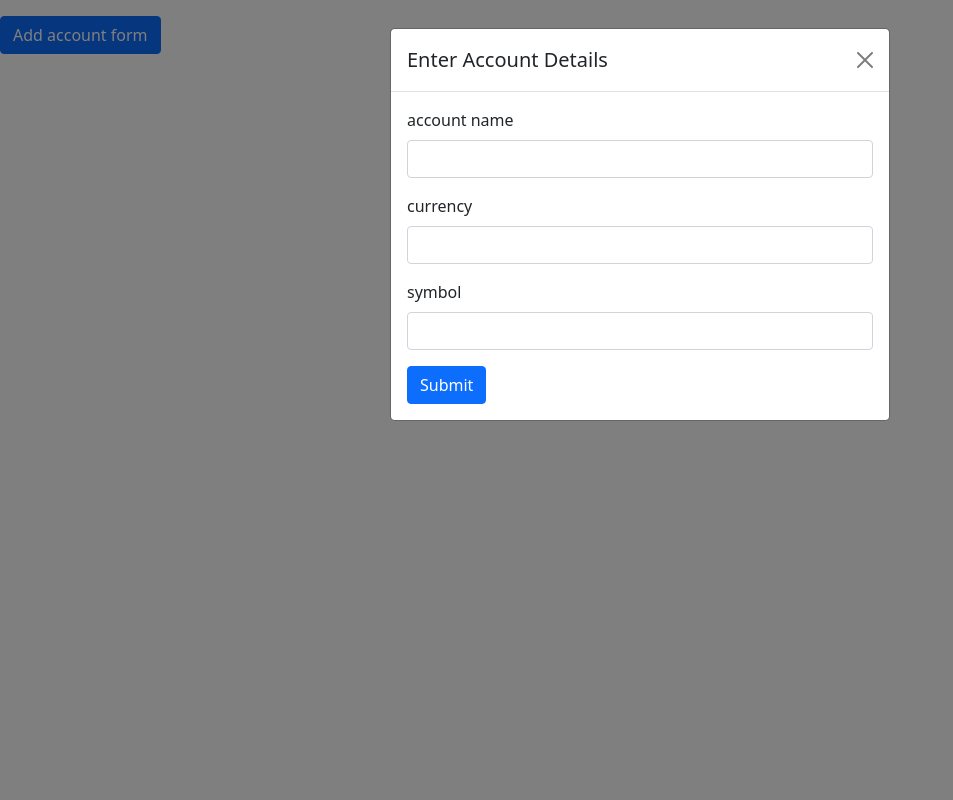
After one commit to estem8/LP_PFM, a Flask app: template app/edit/templates/edit/account.html in a window 1280 px wide, after a click on "Add account form". The commit adds this page. Shown: the whole page, without its empty margins (0-953 px from the left). Run offline with Flask 3, Linux system fonts and the light colour scheme; the template is opened without the code that fills it: values that come from a table or form of the project are taken from there, others are empty.

Commit message:
Сохраняем новые счета в БД Fixes #43

```diff
--- a/app/edit/forms.py
+++ b/app/edit/forms.py
@@ -1,21 +1,22 @@
-from wtforms import Form, StringField, validators, SubmitField
+from wtforms import Form, StringField, SubmitField, validators
+
 
 class AccountDetail(Form):
-    account_name = StringField('account name', [validators.Length(min=4, max=25)])
-    currency = StringField('currency', [validators.Length(min=4, max=25)])
-    symbol = StringField('symbol', [validators.Length(min=4, max=25)])
-    submit = SubmitField('Submit')
+    account_name = StringField("account name", [validators.Length(min=1, max=25)])
+    currency = StringField("currency", [validators.Length(min=1, max=25)])
+    symbol = StringField("symbol", [validators.Length(min=1, max=25)])
+    submit = SubmitField("Submit")
 
 
 class TransactionDetail(Form):
-    account_name = StringField('account name', [validators.Length(min=4, max=25)])
-    type = StringField('transaction type i/o', [validators.Length(min=4, max=25)])
-    amount = StringField('amount', [validators.Length(min=4, max=25)])
-    comment = StringField('comment', [validators.Length(min=4, max=25)])
-    submit = SubmitField('Submit')
+    account_name = StringField("account name", [validators.Length(min=4, max=25)])
+    type = StringField("transaction type i/o", [validators.Length(min=4, max=25)])
+    amount = StringField("amount", [validators.Length(min=4, max=25)])
+    comment = StringField("comment", [validators.Length(min=4, max=25)])
+    submit = SubmitField("Submit")
 
 class AccountSelect(Form):
-    select_account = StringField('select account', [validators.Length(min=4, max=25)])
-    currency = StringField('currency', [validators.Length(min=4, max=25)])
-    symbol = StringField('symbol', [validators.Length(min=4, max=25)])
-    submit = SubmitField('Submit')
+    select_account = StringField("select account", [validators.Length(min=4, max=25)])
+    currency = StringField("currency", [validators.Length(min=4, max=25)])
+    symbol = StringField("symbol", [validators.Length(min=4, max=25)])
+    submit = SubmitField("Submit")
--- /dev/null
+++ b/app/edit/templates/edit/account.html
@@ -0,0 +1,54 @@
+<!DOCTYPE html>
+<p></p>
+<html lang="en">
+<head>
+    <meta charset="UTF-8">
+    <meta name="viewport" content="width=device-width, initial-scale=1.0">
+    <title>Modal with Form</title>
+    <!-- Bootstrap CSS -->
+    <link href="https://cdn.jsdelivr.net/npm/bootstrap@5.0.0/dist/css/bootstrap.min.css" rel="stylesheet">
+</head>
+<body>
+
+<button type="button" class="btn btn-primary" data-bs-toggle="modal" data-bs-target="#add_account">
+Add account form
+</button>
+
+<!-- ФОРМА ЧЕРЕЗ WTForm -->
+<div class="modal fade" id="add_account" tabindex="-1" aria-labelledby="exampleModalLabel" aria-hidden="true">
+    <div class="modal-dialog">
+      <div class="modal-content">
+        <div class="modal-header">
+          <h5 class="modal-title">Enter Account Details</h5>
+          <button type="button" class="btn-close" data-bs-dismiss="modal" aria-label="Close"></button>
+        </div>
+        <div class="modal-body">
+
+            <form method="POST" action="{{ url_for('edit.test') }}">
+              <!-- action="{{ url_for('edit.test') }}
+              Как я понял используется в action что бы отправить данные в URL /edit/account взятый из функции def test() -->
+            <div class="mb-3">
+                {{ form.account_name.label(class="form-label") }}
+                {{ form.account_name(class="form-control") }}
+            </div>
+
+            <div class="mb-3">
+              {{form.currency.label(class="form-label")}}
+              {{ form.currency(class="form-control") }}
+            </div>
+
+            <div class="mb-3">
+              {{form.symbol.label(class="form-label")}}
+              {{ form.symbol(class="form-control") }}
+            </div>
+            {{form.submit(class="btn btn-primary")}}
+          </form>
+        </div>
+      </div>
+    </div>
+  </div>
+
+<script src="https://cdn.jsdelivr.net/npm/bootstrap@5.0.0/dist/js/bootstrap.bundle.min.js"></script>
+
+</body>
+</html>
--- a/app/edit/templates/edit/edit.html
+++ b/app/edit/templates/edit/edit.html
@@ -35,16 +35,13 @@ Open add transaction form
             <form method="POST">
 
             <div class="mb-3">
-                <label class="form-label">{{form.account_name.label}}</label>
+                <label class="form-label">{{ form.account_name.label }}</label>
                 {{ form.account_name(class="form-control") }}
             </div>
-
-
             <div class="mb-3">
               <label class="form-label">{{form.currency.label}}</label>
               {{ form.currency(class="form-control") }}
             </div>
-
 
             <div class="mb-3">
               <label class="form-label">{{form.symbol.label}}</label>
```
Also changed, not shown: app/edit/views.py (added, +23 -0 lines).
